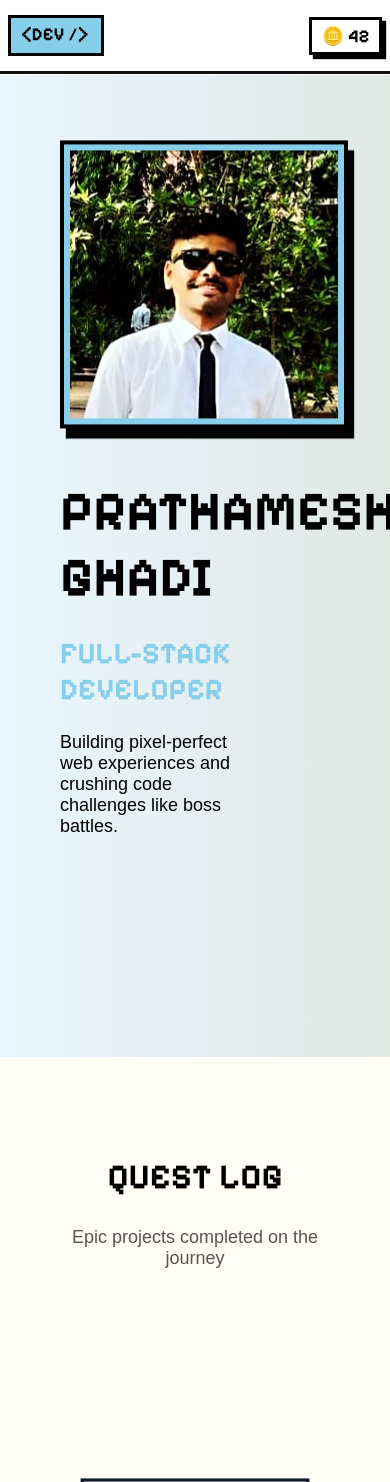
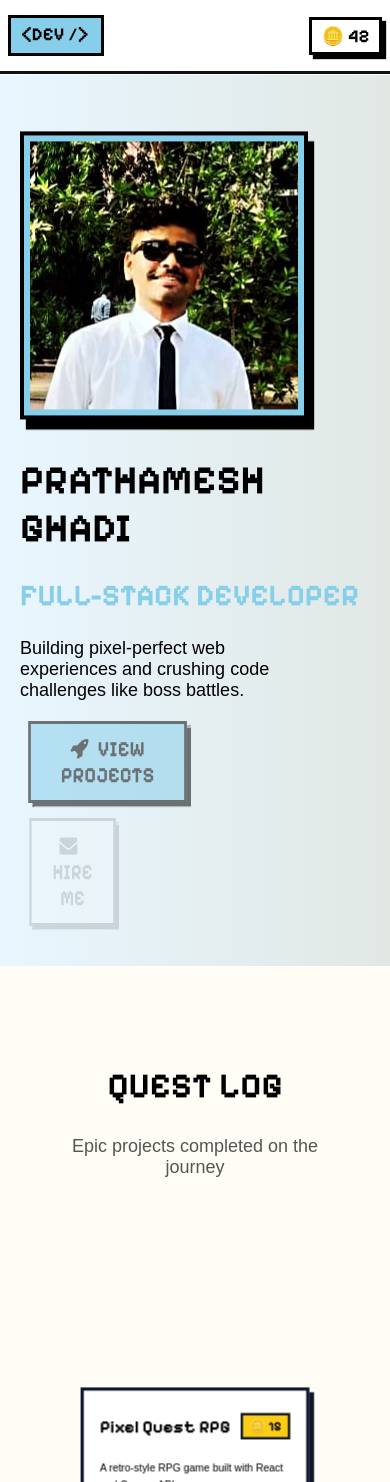
Before and after one commit to prats212003/my-gaming-portfolio, a React (Vite) app: page / in a window 390 px wide. Shown: the top 1482 px of the page. Built offline with nearby package versions, Linux system fonts and the light colour scheme.

Commit message:
Fixed mobile responsive layout

```diff
--- a/src/Hero.css
+++ b/src/Hero.css
@@ -251,49 +251,48 @@
 }
 
 @media only screen and (max-width: 1024px){
-  body{
-    padding: 0%;
-    margin: 0%;
+
+  .hero{
+    flex-direction: column;
+    align-items: flex-start;
+    text-align: left;
+    padding: 40px 20px;
   }
-  .hero{
-    display: block;
-  }
-  .avatar{
-    margin-left: 0;
 
-  }
-  .primary{
-    padding: 1% 20%;
-  }
-  .secondary{
-    padding: 1% 20%;
-  }
-  .c{
+  .hero-left,
+  .hero-right{
     width: 100%;
   }
-  .hero-right{
-    width: 70%;
+
+  .avatar{
+    margin-top: 20px;
+    margin-left: 0;
+    width: 220px;
+    height: 220px;
   }
-  .avatar{
-    width: 270px;
-    height: 270px;
+
+  .hero-right h1{
+    font-size: 40px;
   }
+
+  .c{
+    width: 80%;
+  }
+
   .buttons{
-    /* border: 1px solid black; */
-    display: block;
-    height: 140px;
-    gap: 10px;
+    display: flex;
+    flex-direction: column;
+    align-items: flex-start;
+    gap: 15px;
+  }
 
+  .primary{
+    width: 50%;
+    padding: 12px;
   }
-  .primary{
-    height: 40%;
-    width: 60%;
-    padding: 2px 4px;
-  }
+
   .secondary{
-    height: 40%;
-    width: 45%;
-    padding: 2px 4px;
-    margin-top: 15px;
+    width: 30%;
+    padding: 12px;
   }
 }
```
